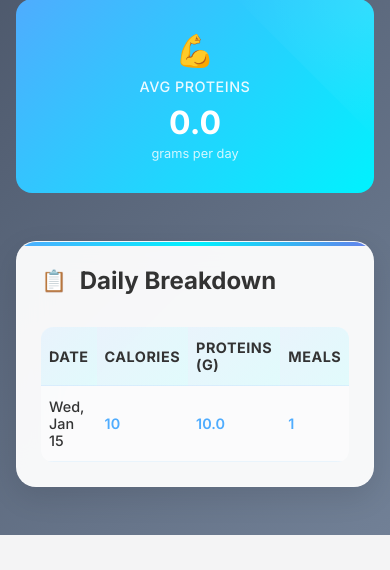
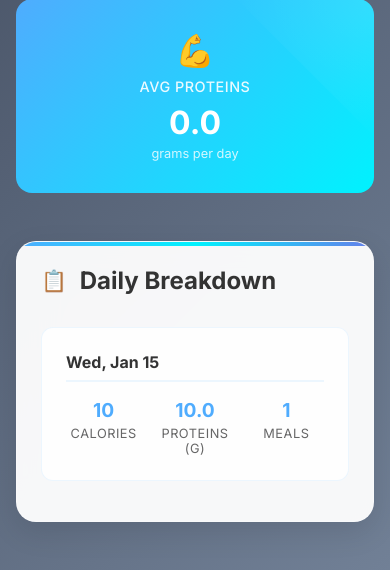
Before and after one commit to fredneedsausername/FreDiet, a Flask app: template templates/view_range.html in a window 390 px wide. Shown: the part 1177-1747 px from the top of the page. Before the commit the page ends 1712 px from the top, so only its background shows below. Run offline with Flask 3, Linux system fonts and the light colour scheme; the template is opened without the code that fills it: most values are stand-ins (such as "Sample title", 1, 10 or a date in 2020).

Commit message:
Now the view range table shows properly on mobile screens

```diff
--- a/templates/view_range.html
+++ b/templates/view_range.html
@@ -281,13 +281,44 @@
             opacity: 0.8;
         }
 
+        /* Table container for horizontal scrolling */
+        .table-container {
+            width: 100%;
+            overflow-x: auto;
+            margin-top: 1rem;
+            border-radius: 12px;
+            background: rgba(255, 255, 255, 0.5);
+            /* Add smooth scrolling */
+            scroll-behavior: smooth;
+            /* Style the scrollbar */
+            scrollbar-width: thin;
+            scrollbar-color: rgba(79, 172, 254, 0.3) rgba(255, 255, 255, 0.1);
+        }
+
+        .table-container::-webkit-scrollbar {
+            height: 8px;
+        }
+
+        .table-container::-webkit-scrollbar-track {
+            background: rgba(255, 255, 255, 0.1);
+            border-radius: 4px;
+        }
+
+        .table-container::-webkit-scrollbar-thumb {
+            background: rgba(79, 172, 254, 0.3);
+            border-radius: 4px;
+        }
+
+        .table-container::-webkit-scrollbar-thumb:hover {
+            background: rgba(79, 172, 254, 0.5);
+        }
+
         .data-table {
             width: 100%;
             border-collapse: collapse;
-            margin-top: 1rem;
-            background: rgba(255, 255, 255, 0.5);
-            border-radius: 12px;
-            overflow: hidden;
+            background: transparent;
+            /* Set minimum width to prevent squishing */
+            min-width: 480px;
         }
 
         .data-table th,
@@ -295,6 +326,7 @@
             padding: 1rem;
             text-align: left;
             border-bottom: 1px solid rgba(79, 172, 254, 0.1);
+            white-space: nowrap;
         }
 
         .data-table th {
@@ -304,6 +336,9 @@
             font-size: 0.9rem;
             text-transform: uppercase;
             letter-spacing: 0.5px;
+            position: sticky;
+            top: 0;
+            z-index: 1;
         }
 
         .data-table tbody tr {
@@ -312,7 +347,6 @@
 
         .data-table tbody tr:hover {
             background: rgba(79, 172, 254, 0.05);
-            transform: scale(1.01);
         }
 
         .data-table td {
@@ -322,6 +356,68 @@
         .data-table .number {
             font-weight: 600;
             color: #4facfe;
+        }
+
+        /* Mobile card layout for very small screens */
+        .mobile-cards {
+            display: none;
+        }
+
+        .day-card {
+            background: rgba(255, 255, 255, 0.8);
+            border-radius: 12px;
+            padding: 1.5rem;
+            margin-bottom: 1rem;
+            border: 1px solid rgba(79, 172, 254, 0.1);
+            transition: all 0.3s ease;
+        }
+
+        .day-card:hover {
+            background: rgba(255, 255, 255, 0.9);
+            transform: translateY(-2px);
+            box-shadow: 0 5px 15px rgba(0, 0, 0, 0.1);
+        }
+
+        .day-card-header {
+            font-weight: 700;
+            color: #333;
+            margin-bottom: 1rem;
+            padding-bottom: 0.5rem;
+            border-bottom: 2px solid rgba(79, 172, 254, 0.1);
+        }
+
+        .day-card-stats {
+            display: grid;
+            grid-template-columns: repeat(3, 1fr);
+            gap: 1rem;
+            text-align: center;
+        }
+
+        .day-card-stat {
+            display: flex;
+            flex-direction: column;
+        }
+
+        .day-card-stat-value {
+            font-size: 1.2rem;
+            font-weight: 700;
+            color: #4facfe;
+        }
+
+        .day-card-stat-label {
+            font-size: 0.8rem;
+            color: #666;
+            text-transform: uppercase;
+            letter-spacing: 0.5px;
+            margin-top: 0.25rem;
+        }
+
+        .scroll-hint {
+            text-align: center;
+            color: #666;
+            font-size: 0.8rem;
+            margin-top: 0.5rem;
+            opacity: 0.7;
         }
 
         .empty-state {
@@ -384,63 +480,6 @@
         .quick-btn:hover {
             background: rgba(255, 255, 255, 0.3);
             transform: translateY(-2px);
-        }
-
-        @media (max-width: 768px) {
-            .header {
-                padding: 1rem;
-                flex-direction: column;
-                gap: 1rem;
-                text-align: center;
-            }
-
-            .nav {
-                gap: 1rem;
-            }
-
-            .container {
-                padding: 1rem;
-            }
-
-            .page-title {
-                font-size: 2rem;
-            }
-
-            .summary-grid {
-                grid-template-columns: 1fr;
-                gap: 1rem;
-            }
-
-            .form-grid {
-                grid-template-columns: 1fr;
-                gap: 1rem;
-            }
-
-            .data-table {
-                font-size: 0.9rem;
-            }
-
-            .data-table th,
-            .data-table td {
-                padding: 0.75rem 0.5rem;
-            }
-
-            .quick-actions {
-                justify-content: center;
-            }
-
-            .pagination {
-                flex-direction: column;
-                gap: 1rem;
-            }
-
-            .pagination-nav {
-                order: 1;
-            }
-
-            .pagination-info {
-                order: 2;
-            }
         }
 
         .pagination {
@@ -535,6 +574,83 @@
             backdrop-filter: blur(10px);
             font-weight: 500;
             margin-left: auto;
+        }
+
+        @media (max-width: 768px) {
+            .header {
+                padding: 1rem;
+                flex-direction: column;
+                gap: 1rem;
+                text-align: center;
+            }
+
+            .nav {
+                gap: 1rem;
+            }
+
+            .container {
+                padding: 1rem;
+            }
+
+            .page-title {
+                font-size: 2rem;
+            }
+
+            .summary-grid {
+                grid-template-columns: 1fr;
+                gap: 1rem;
+            }
+
+            .form-grid {
+                grid-template-columns: 1fr;
+                gap: 1rem;
+            }
+
+            .quick-actions {
+                justify-content: center;
+            }
+
+            .pagination {
+                flex-direction: column;
+                gap: 1rem;
+            }
+
+            .pagination-nav {
+                order: 1;
+                position: static;
+                transform: none;
+            }
+
+            .pagination-info {
+                order: 2;
+                margin-left: 0;
+            }
+
+            /* Better mobile table experience */
+            .data-table th,
+            .data-table td {
+                padding: 0.75rem 0.5rem;
+                font-size: 0.9rem;
+            }
+
+            .scroll-hint {
+                display: block;
+            }
+        }
+
+        /* For very small screens, show card layout instead */
+        @media (max-width: 480px) {
+            .table-container {
+                display: none;
+            }
+
+            .mobile-cards {
+                display: block;
+            }
+
+            .scroll-hint {
+                display: none;
+            }
         }
     </style>
 </head>
@@ -637,6 +753,9 @@
                 <span class="card-icon">📋</span>
                 Daily Breakdown
             </div>
+
+            <!-- Desktop/Tablet Table View -->
+            <div class="table-container">
                 <table class="data-table">
                     <thead>
                         <tr>
@@ -657,6 +776,36 @@
                         {% endfor %}
                     </tbody>
                 </table>
+            </div>
+
+            <div class="scroll-hint">
+                👆 Scroll horizontally to see all columns
+            </div>
+
+            <!-- Mobile Card View (for very small screens) -->
+            <div class="mobile-cards">
+                {% for day in range_data %}
+                <div class="day-card">
+                    <div class="day-card-header">
+                        {{ day.date.strftime('%a, %b %d') }}
+                    </div>
+                    <div class="day-card-stats">
+                        <div class="day-card-stat">
+                            <div class="day-card-stat-value">{{ "%.0f"|format(day.calories) }}</div>
+                            <div class="day-card-stat-label">Calories</div>
+                        </div>
+                        <div class="day-card-stat">
+                            <div class="day-card-stat-value">{{ "%.1f"|format(day.proteins) }}</div>
+                            <div class="day-card-stat-label">Proteins (g)</div>
+                        </div>
+                        <div class="day-card-stat">
+                            <div class="day-card-stat-value">{{ day.meal_count }}</div>
+                            <div class="day-card-stat-label">Meals</div>
+                        </div>
+                    </div>
+                </div>
+                {% endfor %}
+            </div>
 
             {% if total_pages > 1 %}
             <div class="pagination">
```
Lines whose indentation alone changed are shown as unchanged.
